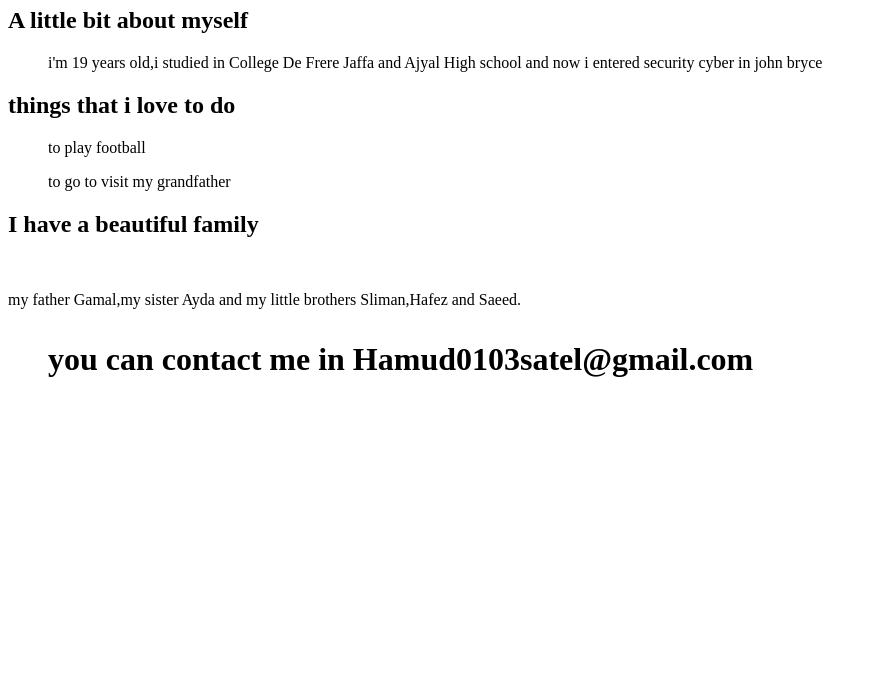
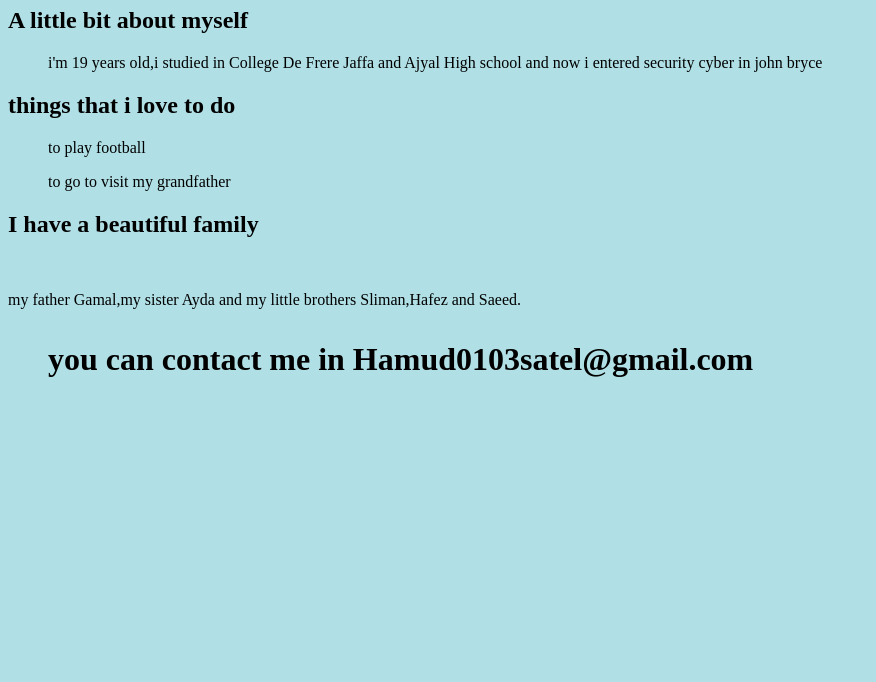
Before and after one commit to hamud0103/hamud0103.github.io, a plain HTML site: page index.html in a window 1280 px wide. Shown: the part 118-800 px from the top of the page, without its empty margins (0-876 px from the left). Drawn offline with Linux system fonts and the light colour scheme.

Commit message:
Update index.html

```diff
--- a/index.html
+++ b/index.html
@@ -1,6 +1,6 @@
 <html>
   <tagname style="property:value;">
-    <body style="background-color:powerblue;">
+    <body style="background-color:powderblue;">
       <h1 style="text-align:center;">ON ME:)</h1>
       <p style="text-align:center;"></p>
 <body>
```
